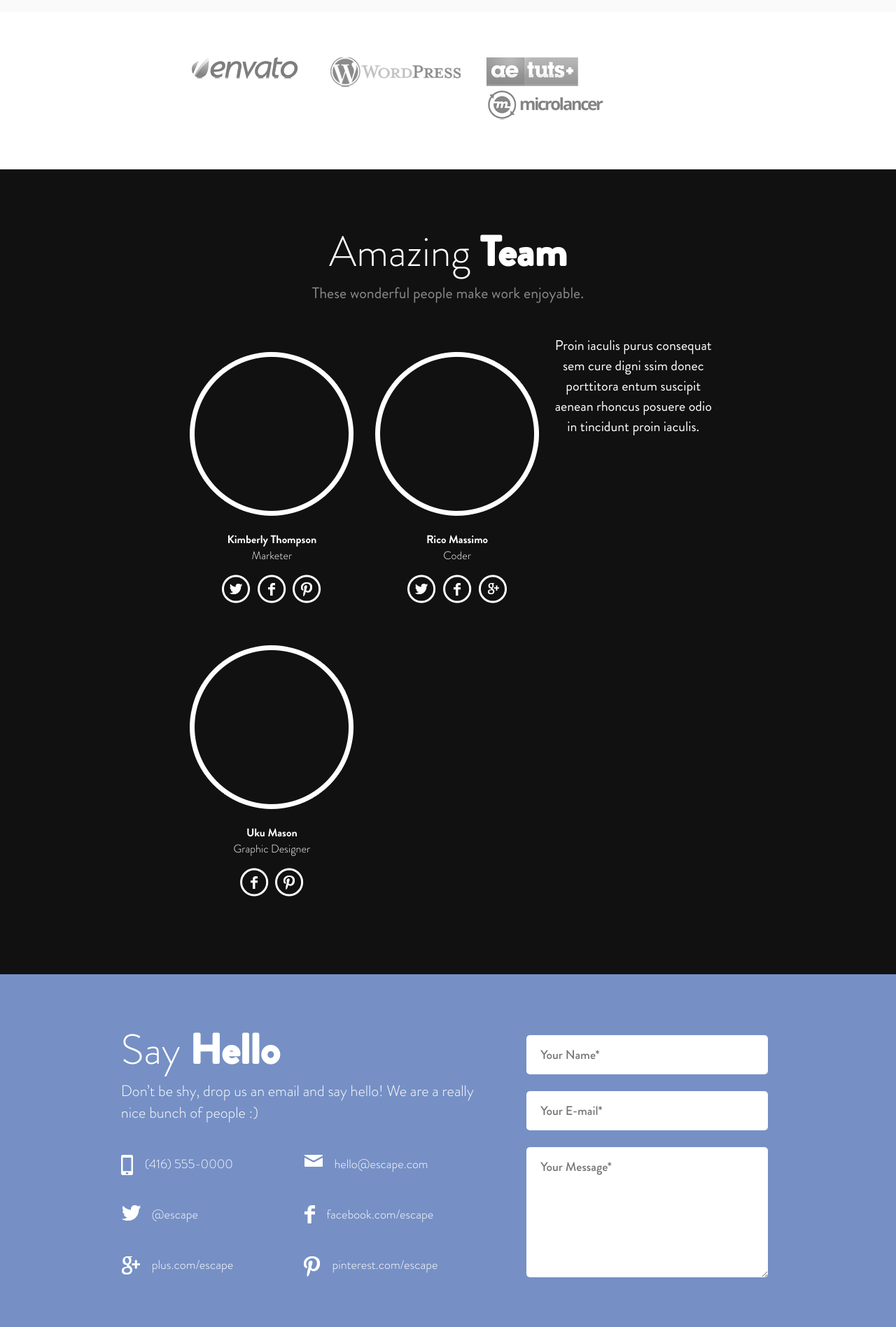
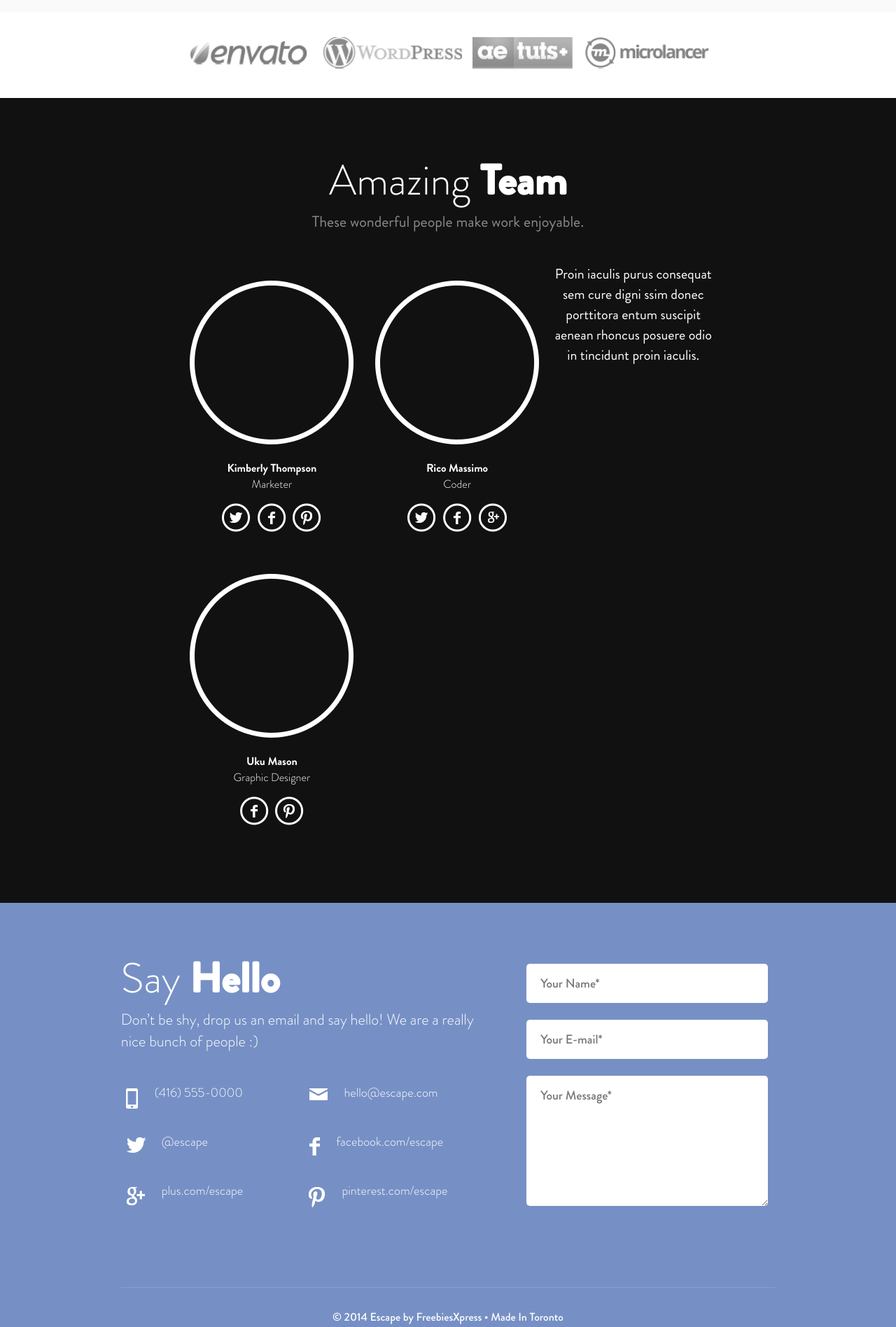
Before and after one commit to neelufarneela/homework_escape, a plain HTML site: page index.html in a window 1280 px wide. Shown: the part 2980-4876 px from the top of the page at 70% size. Drawn offline with Linux system fonts and the light colour scheme.

Commit message:
Update style.css

```diff
--- a/css/style.css
+++ b/css/style.css
@@ -14,13 +14,11 @@
 	src: url(../fonts/BrandonGrotesque-Bold.ttf);
 	font-family: BrandonGrotesque-Bold;
 }
-
 body{
 	margin: 0;
 	padding: 0;
 	font-family: BrandonGrotesque-Regular;
 }
-
 /*home start*/
 .home{
 	background: url(../images/background.jpg);
@@ -28,7 +26,6 @@ body{
 	background-size: cover;
     background-color: rgba(0,0,0,0.3);
     background-blend-mode: color;
-	/*background: linear-gradient(rgba(0,0,0,.2),rgba(0,0,0,.2)),url(../images/background.jpg);*/
 }
 header{
 	padding: 20px 0;
@@ -117,7 +114,7 @@ header{
 }
 /*home end*/
 /*services start*/
-.services1,.skills,.logos{
+.services1,.skills{
 	background-color: #ffffff;
 	padding: 65px 0;
 }
@@ -270,6 +267,10 @@ header{
 }
 /*clients end*/
 /*logos start*/
+.logos{
+	background-color: #ffffff;
+    padding: 30px 0;
+}
 .container3{
 	width: 60%;
 	margin: 0 auto;
@@ -277,12 +278,23 @@ header{
 }
 .wrapper{
 	float: left;
-	margin: 0 2.4%;
+    margin: 0 1%;
 }
 .wrapper img{
 	width: 100%;
+    border: 2px solid transparent;
+    border-radius: 5px;
+    padding: 4px;
+    cursor: pointer;
+    transition-duration: 0.5s;
 }
-/*logos start*/
+.wrapper img:hover{
+	border: 2px solid #898989;
+}
+.wrapper:first-child img{
+	padding: 10px 6px;
+}
+/*logos end*/
 /*team start*/
 .team{
 	background-color: #111111;
@@ -310,6 +322,12 @@ header{
 }
 .t_social img{
 	padding: 0 3px;
+	cursor: pointer;
+	transition-duration: 0.5s;
+}
+.t_social img:hover{
+    background: #ffffff78;
+    border-radius: 3px;
 }
 .bottom p{
 	font-size: 20px;
@@ -341,12 +359,28 @@ header{
 }
 .rows img{
 	float: left;
+	border: 2px solid transparent;
+	border-radius: 5px;
+	padding: 5px;
+    cursor: pointer;
+    transition-duration: 0.5s;
+}
+.rows img:hover{
+    border: 2px solid #ffffff;
+    border-radius: 3px;
+    background: #ffffff38;
 }
 .rows p{
 	font-size: 18px;
-	display: inline-block;
-    overflow: hidden;
+    display: inline-block;
+    border-bottom: 1px solid transparent;
     margin: 0 0 40px 16px;
+    padding-bottom: 3px;
+    cursor: pointer;
+    transition-duration: 0.5s;
+}
+.rows p:hover{
+	border-bottom: 1px solid #ffffff;
 }
 .right{
 	width: 50%;
@@ -365,6 +399,9 @@ input,textarea{
     margin-bottom: 24px;
     padding: 15px 170px 15px 20px;
 }
+input,textarea:focus{
+	outline: 0;
+}
 /*contact end*/
 /*footer start*/
 footer{
```
